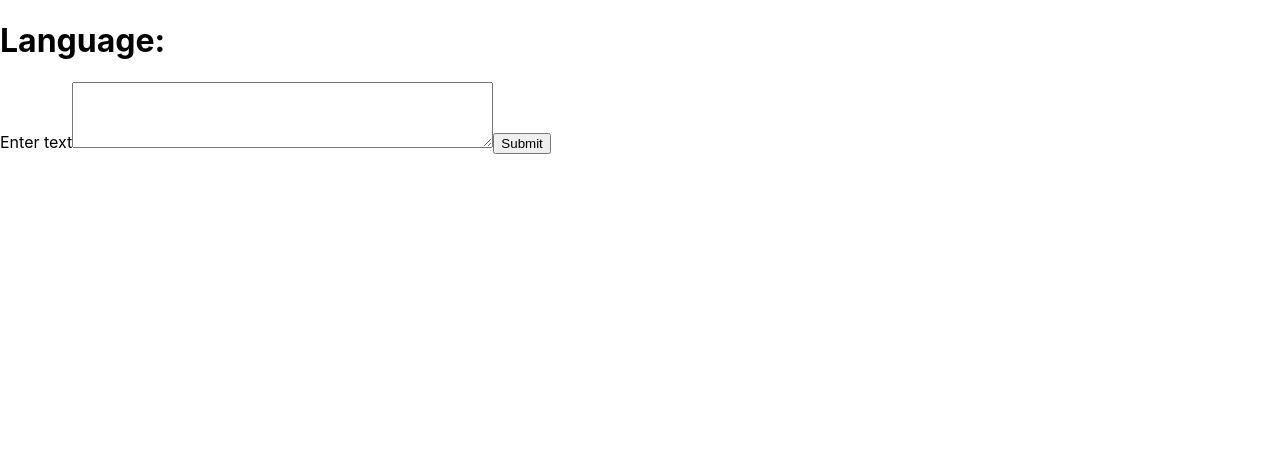
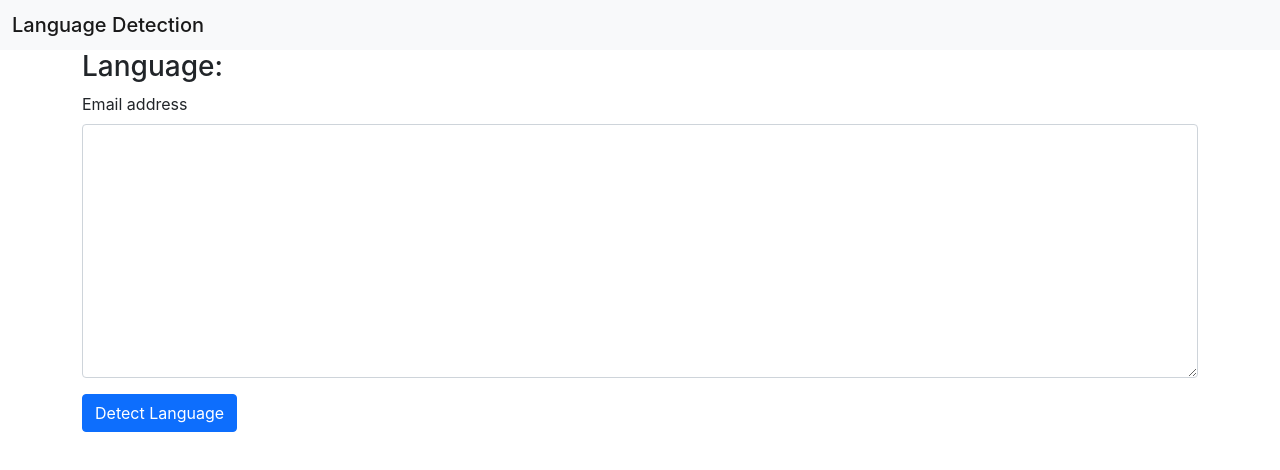
Before and after one commit to nsdahile/language-detection, a React (Create React App) app: page / in a window 1280 px wide. Shown: the top 470 px of the page. Built offline with nearby package versions, Linux system fonts and the light colour scheme.

Commit message:
Css and bootstrap applied

```diff
--- a/public/index.html
+++ b/public/index.html
@@ -2,6 +2,7 @@
 <html lang="en">
   <head>
     <meta charset="utf-8" />
+    <link href="https://cdn.jsdelivr.net/npm/bootstrap@5.1.3/dist/css/bootstrap.min.css" rel="stylesheet" integrity="sha384-1BmE4kWBq78iYhFldvKuhfTAU6auU8tT94WrHftjDbrCEXSU1oBoqyl2QvZ6jIW3" crossorigin="anonymous">
     <link rel="icon" href="%PUBLIC_URL%/favicon.ico" />
     <meta name="viewport" content="width=device-width, initial-scale=1" />
     <meta name="theme-color" content="#000000" />
@@ -39,5 +40,7 @@
       To begin the development, run `npm start` or `yarn start`.
       To create a production bundle, use `npm run build` or `yarn build`.
     -->
+    <script src="https://cdn.jsdelivr.net/npm/@popperjs/core@2.10.2/dist/umd/popper.min.js" integrity="sha384-7+zCNj/IqJ95wo16oMtfsKbZ9ccEh31eOz1HGyDuCQ6wgnyJNSYdrPa03rtR1zdB" crossorigin="anonymous"></script>
+<script src="https://cdn.jsdelivr.net/npm/bootstrap@5.1.3/dist/js/bootstrap.min.js" integrity="sha384-QJHtvGhmr9XOIpI6YVutG+2QOK9T+ZnN4kzFN1RtK3zEFEIsxhlmWl5/YESvpZ13" crossorigin="anonymous"></script>
   </body>
 </html>
--- a/src/App.js
+++ b/src/App.js
@@ -1,9 +1,13 @@
 import logo from "./logo.svg";
 import "./App.css";
 import InputBox from "./component/InputBox/InputBox";
+import Navbar from "./component/Navbar/Navbar";
 
 function App() {
-  return <InputBox />;
+  return<>
+  <Navbar/>
+   <InputBox />
+  </>;
 }
 
 export default App;
--- a/src/component/InputBox/InputBox.js
+++ b/src/component/InputBox/InputBox.js
@@ -3,6 +3,7 @@ import { useState } from "react";
 const InputBox = () => {
   const [predictedLanguage, setPredictedLanguage] = useState("");
   const URL = "https://mywebsite.com/endpoint/";
+
   const sendDetectLanguageRequest = (enteredText) => {
     // fetch(URL, {
     //   method: "POST",
@@ -16,7 +17,7 @@ const InputBox = () => {
     // })
     //   .then((res) => {
     //     console.log(res);
-        setPredictedLanguage("EN");
+    setPredictedLanguage("EN");
     //   })
     //   .catch((err) => {
     //     console.log(err);
@@ -29,16 +30,29 @@ const InputBox = () => {
   };
 
   return (
-    <>
+    <div className='container'>
       <div>
-        <h1>Language: {predictedLanguage}</h1>
+        <h3>Language: {predictedLanguage}</h3>
       </div>
+
       <form onSubmit={formSubmitHandler}>
-        <label htmlFor="text">Enter text</label>
-        <textarea id="text" name="text" rows="4" cols="50"></textarea>
-        <button type="submit">Submit</button>
+        <div className="mb-3">
+          <label htmlFor="text" className="form-label">
+            Email address
+          </label>
+          <textarea
+            id="text"
+            className="form-control"
+            name="text"
+            rows="10"
+            cols="50"
+          ></textarea>
+        </div>
+        <button type="submit" className="btn btn-primary">
+          Detect Language
+        </button>
       </form>
-    </>
+    </div>
   );
 };
 
--- /dev/null
+++ b/src/component/Navbar/Navbar.js
@@ -0,0 +1,11 @@
+const Navbar = () => {
+  return (
+    <nav className="navbar navbar-light bg-light">
+      <div className="container-fluid">
+        <span className="navbar-brand mb-0 h1">Language Detection</span>
+      </div>
+    </nav>
+  );
+};
+
+export default Navbar;
```
